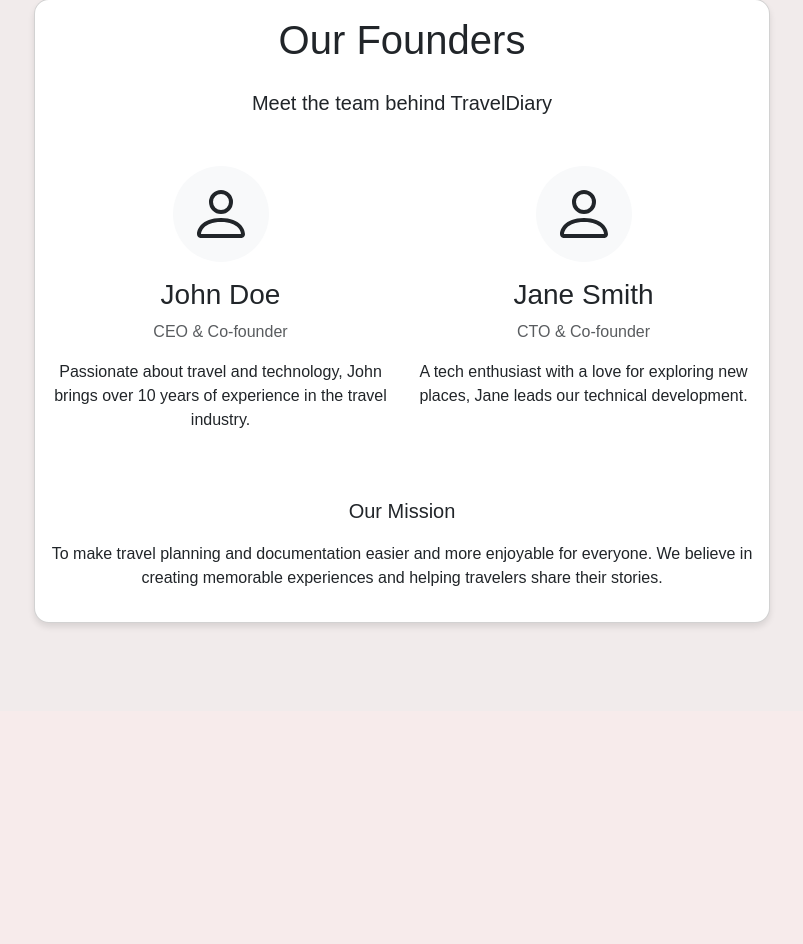
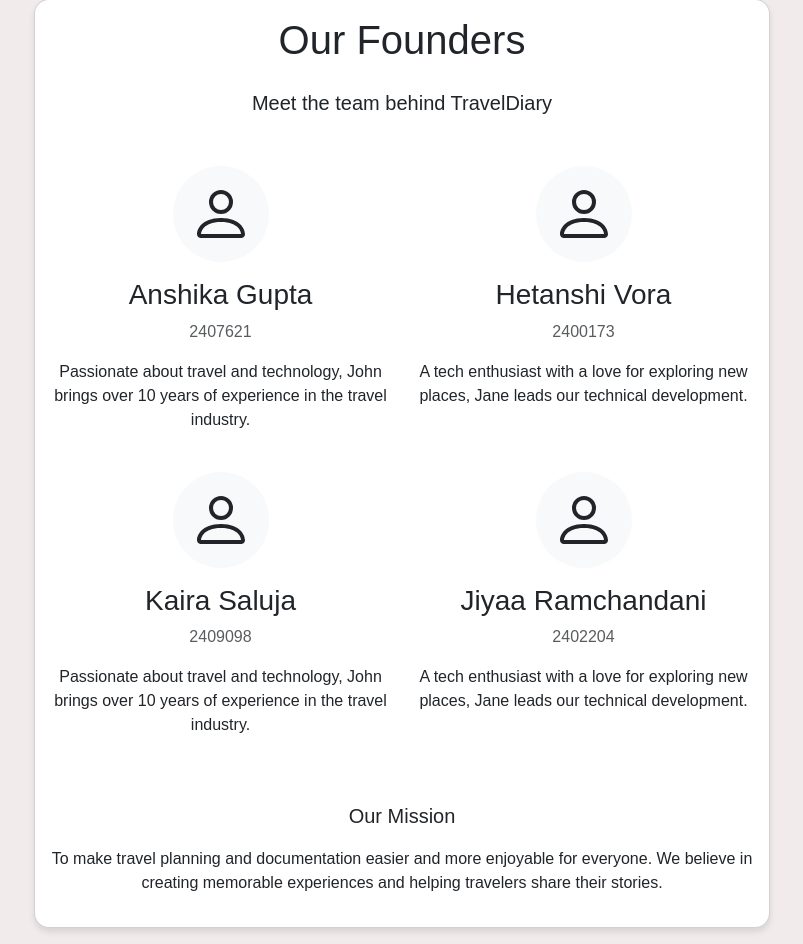
Before and after one commit to hkv-31/Travel-Website, a Flask app: page /founders in a window 1280 px wide. Shown: the part 89-1033 px from the top of the page, without its empty margins (238-1041 px from the left). Before the commit the page ends 718 px from the top, so only its background shows below. Run offline with Flask 3, Linux system fonts and the light colour scheme.

Commit message:
Update founders.html

```diff
--- a/cursor-trial/templates/founders.html
+++ b/cursor-trial/templates/founders.html
@@ -18,8 +18,8 @@
                                     <path d="M8 8a3 3 0 1 0 0-6 3 3 0 0 0 0 6zm2-3a2 2 0 1 1-4 0 2 2 0 0 1 4 0zm4 8c0 1-1 1-1 1H3s-1 0-1-1 1-4 6-4 6 3 6 4zm-1-.004c-.001-.246-.154-.986-.832-1.664C11.516 10.68 10.289 10 8 10c-2.29 0-3.516.68-4.168 1.332-.678.678-.83 1.418-.832 1.664h10z"/>
                                 </svg>
                             </div>
-                            <h3>John Doe</h3>
-                            <p class="text-muted">CEO & Co-founder</p>
+                            <h3>Anshika Gupta</h3>
+                            <p class="text-muted">2407621</p>
                             <p>Passionate about travel and technology, John brings over 10 years of experience in the travel industry.</p>
                         </div>
                     </div>
@@ -31,8 +31,36 @@
                                     <path d="M8 8a3 3 0 1 0 0-6 3 3 0 0 0 0 6zm2-3a2 2 0 1 1-4 0 2 2 0 0 1 4 0zm4 8c0 1-1 1-1 1H3s-1 0-1-1 1-4 6-4 6 3 6 4zm-1-.004c-.001-.246-.154-.986-.832-1.664C11.516 10.68 10.289 10 8 10c-2.29 0-3.516.68-4.168 1.332-.678.678-.83 1.418-.832 1.664h10z"/>
                                 </svg>
                             </div>
-                            <h3>Jane Smith</h3>
-                            <p class="text-muted">CTO & Co-founder</p>
+                            <h3>Hetanshi Vora</h3>
+                            <p class="text-muted">2400173</p>
+                            <p>A tech enthusiast with a love for exploring new places, Jane leads our technical development.</p>
+                        </div>
+                    </div>
+                </div>
+
+                <div class="row">
+                    <div class="col-md-6 mb-4">
+                        <div class="text-center">
+                            <div class="rounded-circle bg-light d-inline-block p-3 mb-3">
+                                <svg width="64" height="64" fill="currentColor" class="bi bi-person" viewBox="0 0 16 16">
+                                    <path d="M8 8a3 3 0 1 0 0-6 3 3 0 0 0 0 6zm2-3a2 2 0 1 1-4 0 2 2 0 0 1 4 0zm4 8c0 1-1 1-1 1H3s-1 0-1-1 1-4 6-4 6 3 6 4zm-1-.004c-.001-.246-.154-.986-.832-1.664C11.516 10.68 10.289 10 8 10c-2.29 0-3.516.68-4.168 1.332-.678.678-.83 1.418-.832 1.664h10z"/>
+                                </svg>
+                            </div>
+                            <h3>Kaira Saluja</h3>
+                            <p class="text-muted">2409098</p>
+                            <p>Passionate about travel and technology, John brings over 10 years of experience in the travel industry.</p>
+                        </div>
+                    </div>
+
+                    <div class="col-md-6 mb-4">
+                        <div class="text-center">
+                            <div class="rounded-circle bg-light d-inline-block p-3 mb-3">
+                                <svg width="64" height="64" fill="currentColor" class="bi bi-person" viewBox="0 0 16 16">
+                                    <path d="M8 8a3 3 0 1 0 0-6 3 3 0 0 0 0 6zm2-3a2 2 0 1 1-4 0 2 2 0 0 1 4 0zm4 8c0 1-1 1-1 1H3s-1 0-1-1 1-4 6-4 6 3 6 4zm-1-.004c-.001-.246-.154-.986-.832-1.664C11.516 10.68 10.289 10 8 10c-2.29 0-3.516.68-4.168 1.332-.678.678-.83 1.418-.832 1.664h10z"/>
+                                </svg>
+                            </div>
+                            <h3>Jiyaa Ramchandani</h3>
+                            <p class="text-muted">2402204</p>
                             <p>A tech enthusiast with a love for exploring new places, Jane leads our technical development.</p>
                         </div>
                     </div>
```
